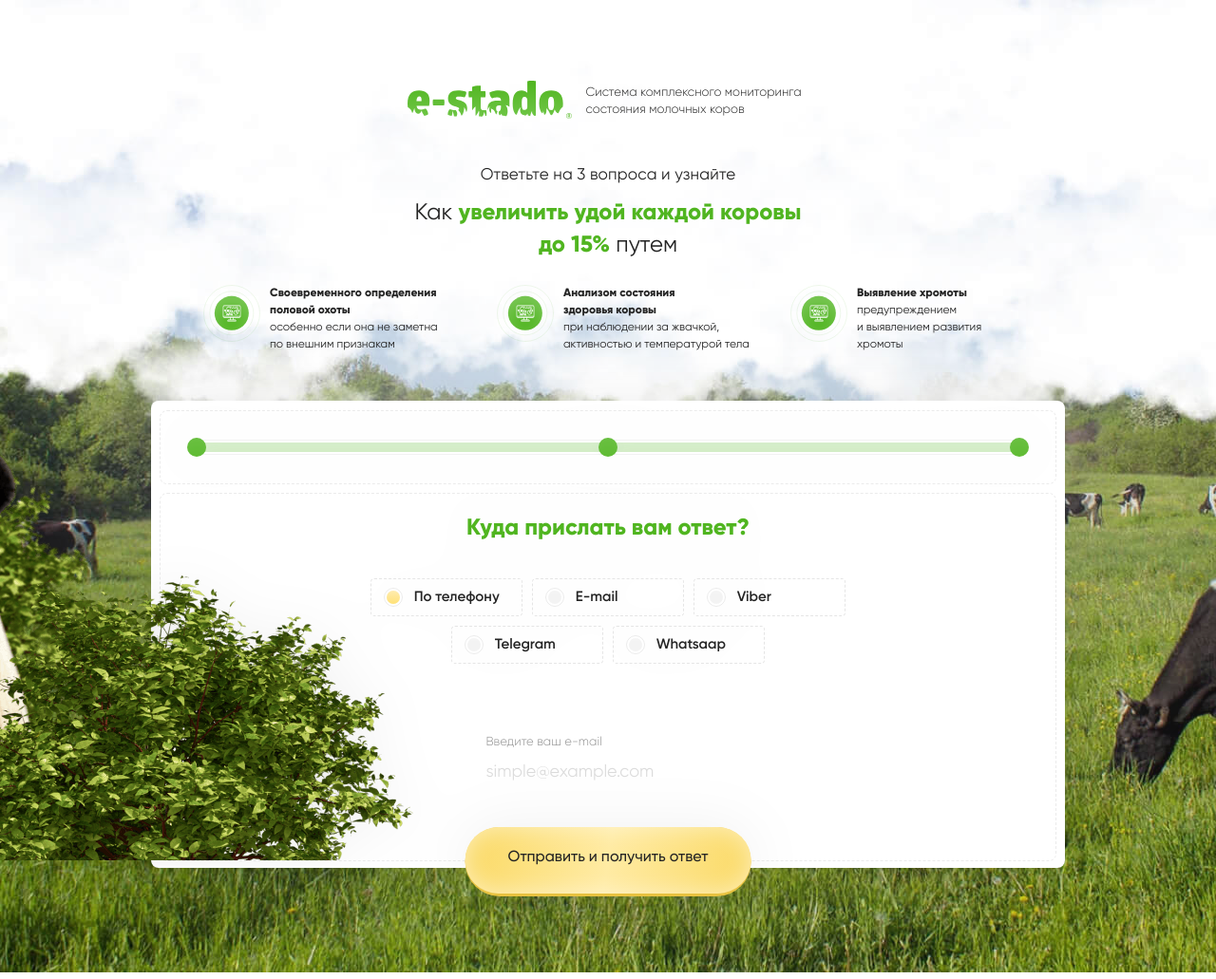
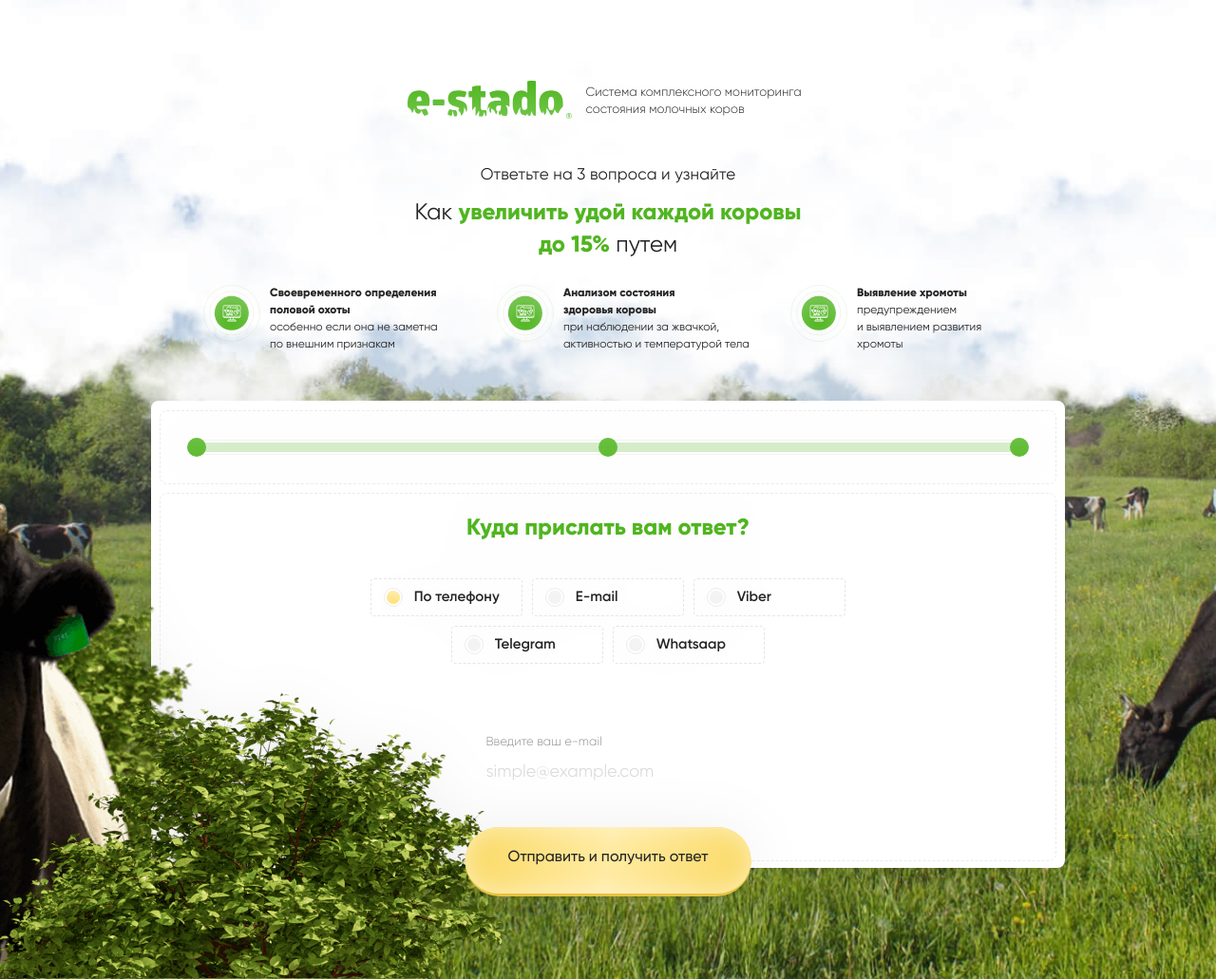
Before and after one commit to TalaViazenkina/e-stado, a website built with webpack: page source/html/quiz.html in a window 1280 px wide. Shown: the whole page at 95% size. Built offline with nearby package versions, Linux system fonts and the light colour scheme; files whose address does not match are found by name.

Commit message:
Добавляет декоративные элементы

```diff
--- a/source/sass/blocks/question.scss
+++ b/source/sass/blocks/question.scss
@@ -1,4 +1,5 @@
 .question {
+  position: relative;
   display: none;
   flex-direction: column;
   align-items: center;
@@ -174,14 +175,19 @@
   &::after {
     content: "";
     position: absolute;
-    right: 50%;
-    bottom: 0;
+    right: calc(50% - 105px);
+    bottom: -124px;
     width: 1275px;
     height: 704px;
     background-image: url("../img/bg-cow@1x.png");
     background-repeat: no-repeat;
-    background-position: right 0 top 0;
-    background-size: 100% 100%;
+    background-position: right 0 bottom 0;
+    background-size: 1275px 704px;
+    pointer-events: none;
+
+    @include retina {
+      background-image: url("../img/bg-cow@2x.png");
+    }
   }
 }
 
--- a/source/sass/blocks/quiz.scss
+++ b/source/sass/blocks/quiz.scss
@@ -32,7 +32,7 @@
   }
 
   .main {
-    padding-bottom: 80px;
+    padding-bottom: 87px;
   }
 }
 
```
Also changed, not shown: build/css/style.css, build/css/style.min.css, 1 other file.
